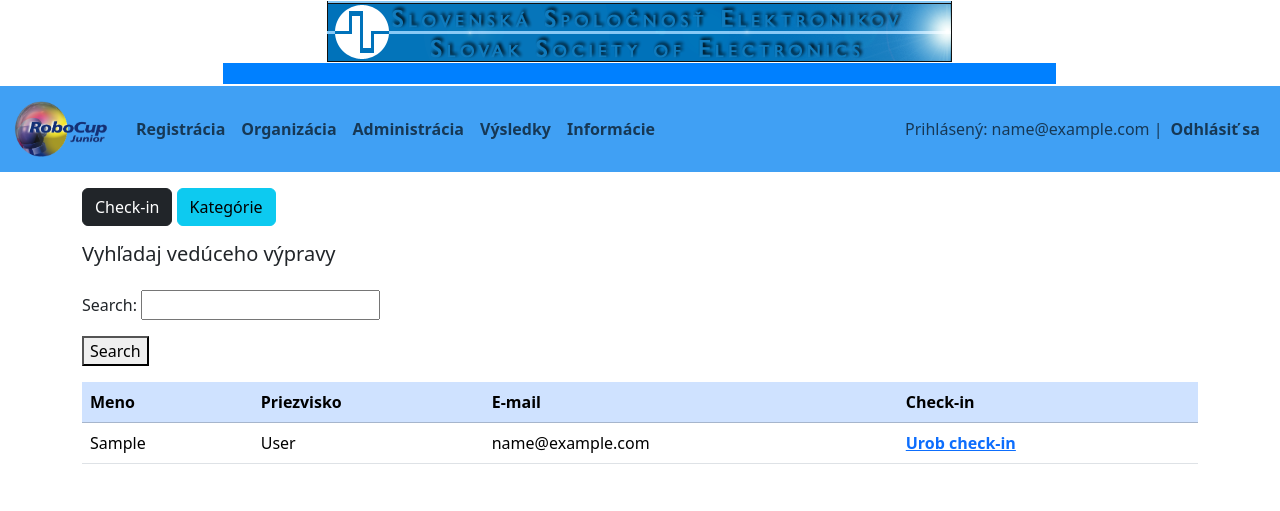
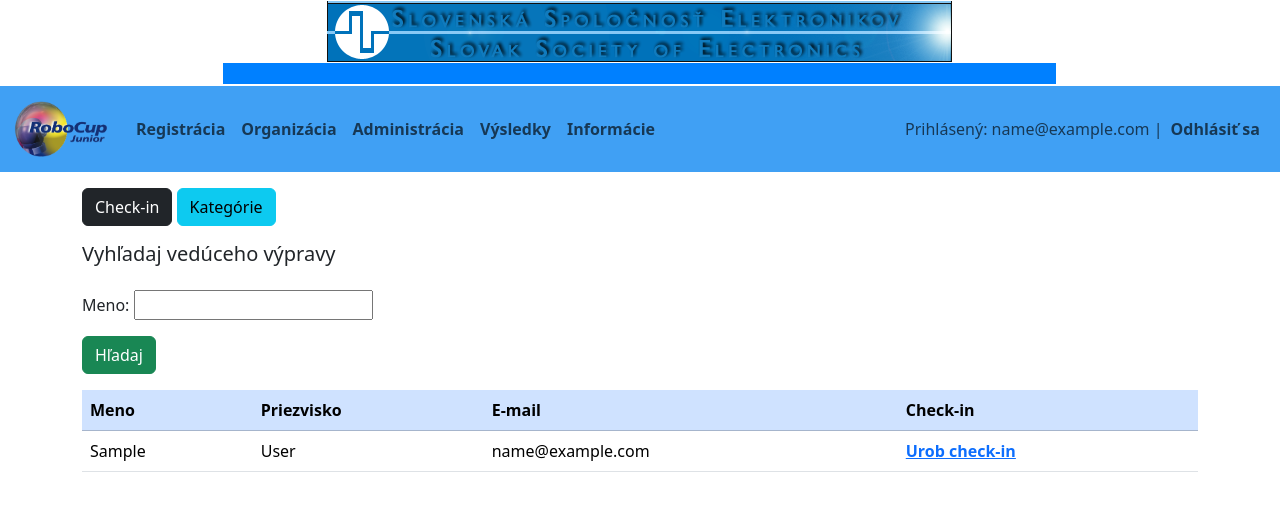
Before and after one commit to TIS2023-FMFI/robocup, a Django app: page /org-panel in a window 1280 px wide. Shown: the top 511 px of the page. Run offline with Django 5.2, Linux system fonts and the light colour scheme; a user stored in the database is signed in; tables that the repository leaves empty hold one stand-in row (values such as "Sample post"); data that the repository does not hold is empty; parts of the project's set-up code (start-up, migrations or seed data) failed here and were passed over; some libraries are stand-ins or nearby versions.

Commit message:
styles and translation to org-panel buttons

```diff
--- a/robocup-reg/web/org/forms.py
+++ b/robocup-reg/web/org/forms.py
@@ -48,6 +48,7 @@ class CSVImportForm(forms.Form):
 
 class ExpeditionLeaderForm(forms.Form):
     search_query = forms.CharField(max_length=255, required=False, label="Search")
+    search_query.label = "Meno"
 
 
 class JSONUploadForm(forms.Form):
--- a/robocup-reg/web/org/templates/check-in.html
+++ b/robocup-reg/web/org/templates/check-in.html
@@ -22,7 +22,7 @@
                 {% endfor %}
             </tbody>
         </table>
-        <button type="submit">Ulož</button>
+        <button type="submit" class="btn btn-danger">Ulož</button>
     </form>
     <div>
         <p></p>
--- a/robocup-reg/web/org/templates/org-panel.html
+++ b/robocup-reg/web/org/templates/org-panel.html
@@ -43,7 +43,7 @@
             <form method="post" action="{% url 'org-panel' %}">
                 {% csrf_token %}
                 {{ form.as_p }}
-                <button type="submit">Search</button>
+                <button type="submit" class="btn btn-success">Hľadaj</button>
             </form>
             <div>
                 <p></p>
```
